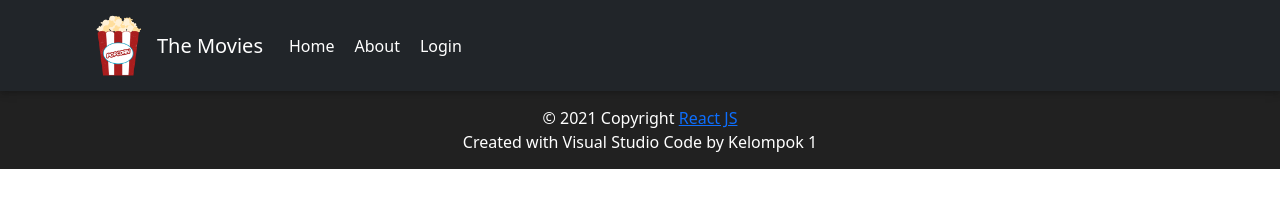
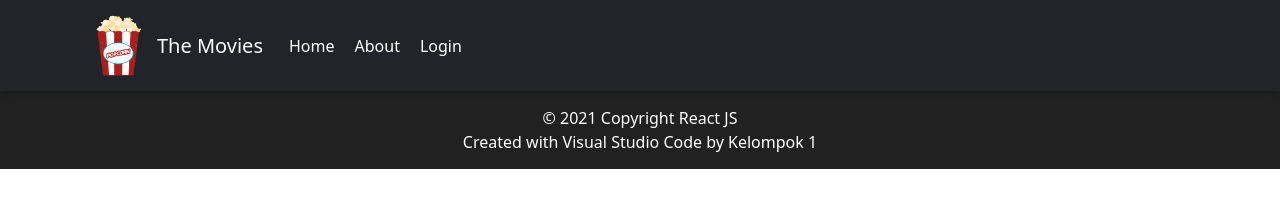
Before and after one commit to PTP-JR/kel-1, a React (Create React App) app: page / in a window 1280 px wide. Shown: the top 197 px of the page. Built offline with nearby package versions, Linux system fonts and the light colour scheme.

Commit message:
commit on 'firsty'

```diff
--- a/src/App.css
+++ b/src/App.css
@@ -28,6 +28,16 @@ Footer{
   color: orange;
 }
 
+Footer > a {
+  color: white;
+  text-decoration: none;
+}
+
+Footer > a:hover{
+  color:orange;
+  text-decoration: none;
+}
+
 @media (max-width:600px) {
   Footer{
     font-size: 12px;
```
